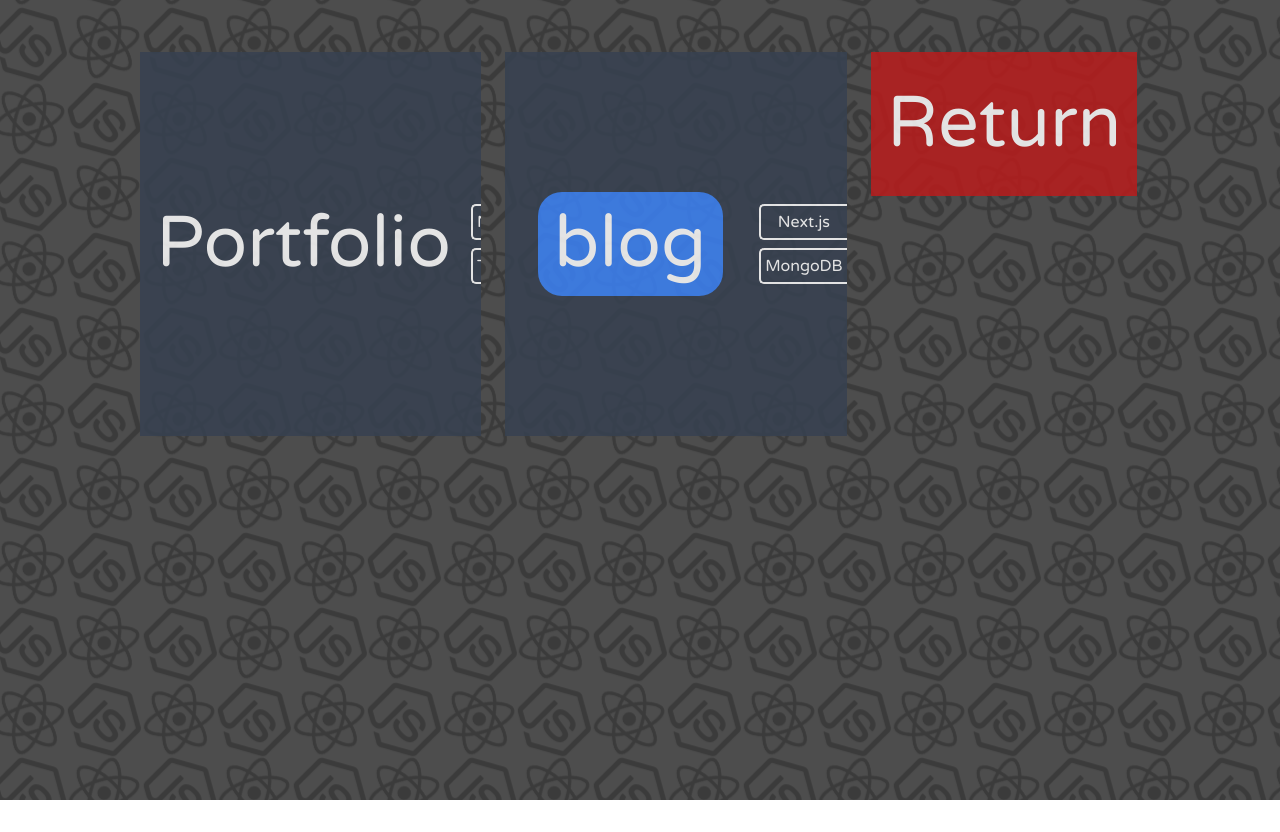
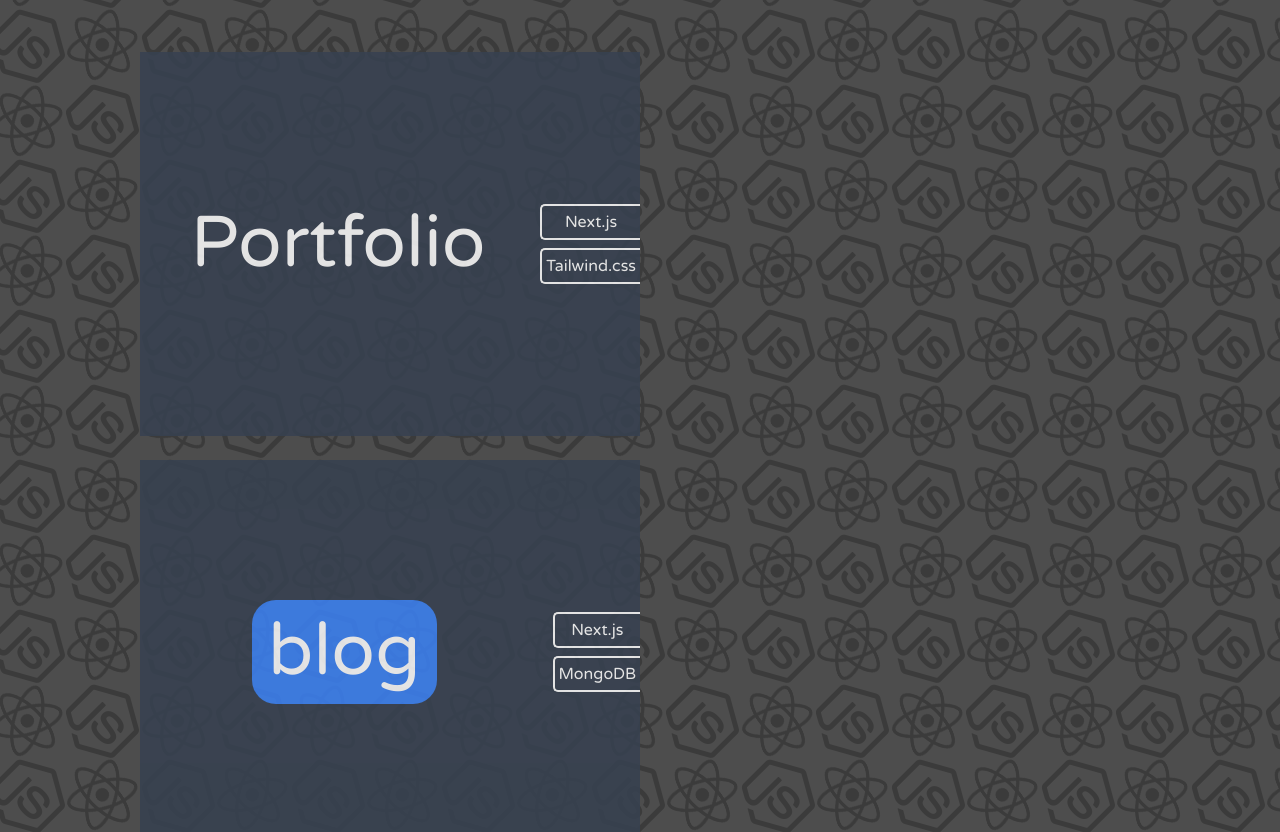
Before and after one commit to lukasz-sz96/portfolio, a Next.js app: page /projects in a window 1280 px wide. Shown: the top 832 px of the page. Before the commit the page ends 800 px from the top, so only its background shows below. Built offline with nearby package versions, Linux system fonts and the light colour scheme; what @jinsung.lim/tailwindcss-filters would draw is missing.

Commit message:
Animate box width

```diff
--- a/components/Card.jsx
+++ b/components/Card.jsx
@@ -13,7 +13,7 @@ const Card = ({
   red,
   scroll,
   isMobile,
-  language
+  language,
 }) => {
   const [isHovering, setIsHovering] = useState(false);
 
@@ -75,13 +75,19 @@ const Card = ({
       whileHover={animateHover && { scale: 1.03 }}
       transition={{ duration: 0.2 }}
       exit={{ opacity: 0, scale: 0.5 }}
-      className={`${gradient && "gradient"} md:w-${size} h-${
+      className={`${gradient && "gradient"} min-w-1/2 transition-all md:w-${size} h-${
         small ? "36" : "96"
       } ${
         red ? "bg-red-700" : "bg-gray-700"
       } mb-4 md:m-3 text-left text-white flex flex-row flex-wrap`}
     >
-      <Link href={{pathname: `${href ? href : ""}`, query: { lang: language ? language : "en"}}} scroll={scroll}>
+      <Link
+        href={{
+          pathname: `${href ? href : ""}`,
+          query: { lang: language ? language : "en" },
+        }}
+        scroll={scroll}
+      >
         <div
           className={`flex flex-row w-full transition-all ${
             gradient ? "h-full" : "h-auto"
@@ -91,12 +97,11 @@ const Card = ({
         </div>
       </Link>
       {!isMobile
-        ? isHovering && ( //TODO: For some reason || conditionals didn't work? Make me less ugly.
+        ? isHovering && //TODO: For some reason || conditionals didn't work? Make me less ugly.
           source && (
             <div className="flex flex-col flex-wrap lg:flex-row w-2/3 lg:w-1/2 relative lg:absolute top-1/3 lg:top-1/2 right-1/2 transform translate-x-full lg:translate-x-1/2 -translate-y-1/2 z-50">
               <Options />
             </div>
-          )
           )
         : source && (
             <div className="flex flex-col flex-wrap lg:flex-row w-2/3 lg:w-1/2 relative lg:absolute top-1/3 lg:top-1/2 right-1/2 transform translate-x-full lg:translate-x-1/2 -translate-y-1/2 z-50">
```
